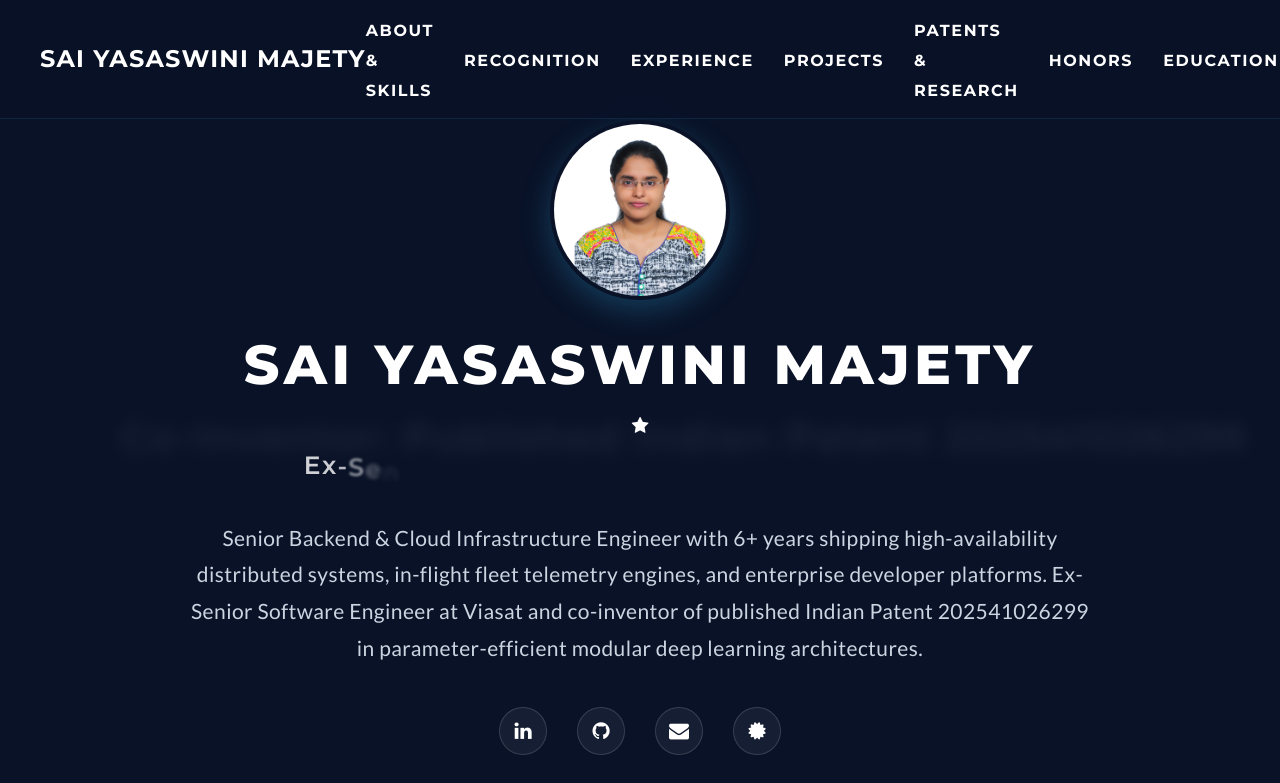
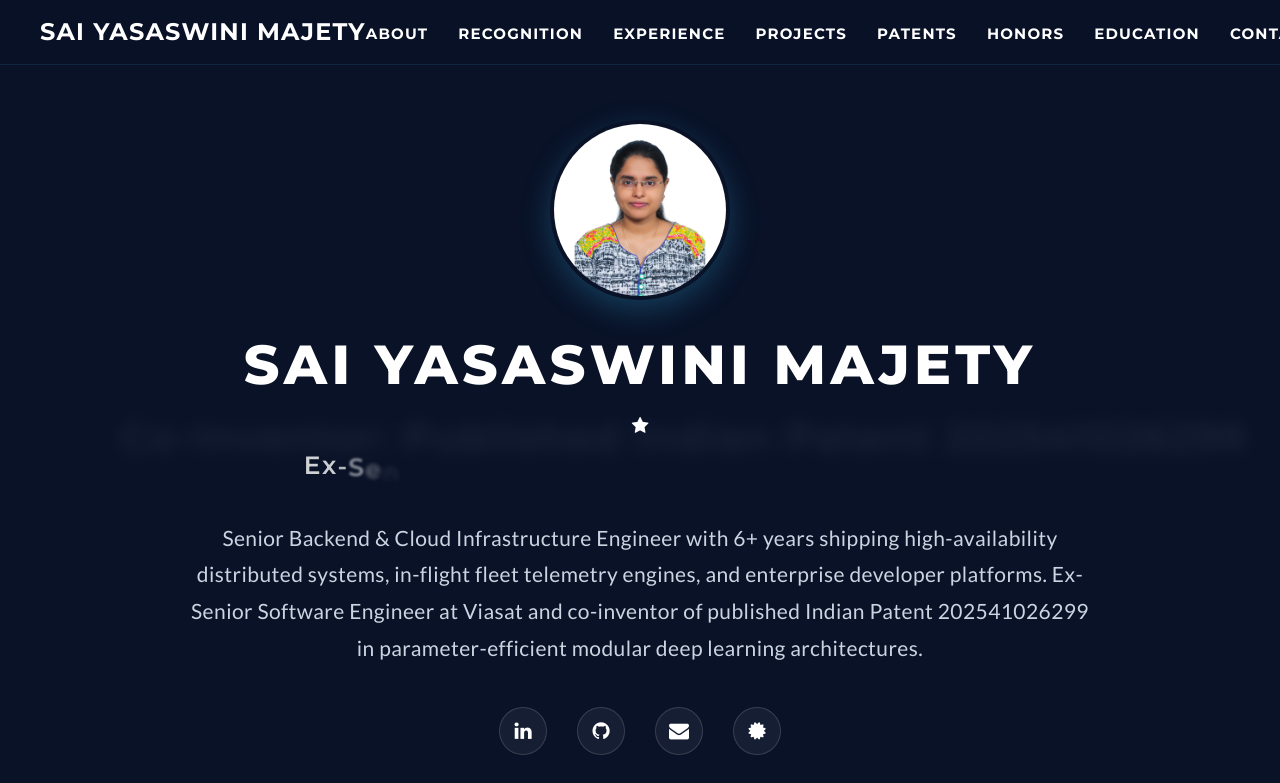
Before and after one commit to saiyasaswinimajety/saiyasaswinimajety-portfolio, a Next.js app: page / in a window 1280 px wide. Shown: the top 783 px of the page. Built offline with nearby package versions, Linux system fonts and the light colour scheme.

Commit message:
Refine navbar links and prevent line breaks

```diff
--- a/app/components/Navbar.tsx
+++ b/app/components/Navbar.tsx
@@ -2,11 +2,11 @@
 import { useEffect, useState } from "react";
 
 const navLinks = [
-  { id: "about", label: "About & Skills" },
+  { id: "about", label: "About" },
   { id: "recognition", label: "Recognition" },
   { id: "experience", label: "Experience" },
   { id: "portfolio", label: "Projects" },
-  { id: "publications", label: "Patents & Research" },
+  { id: "publications", label: "Patents" },
   { id: "certifications", label: "Honors" },
   { id: "education", label: "Education" },
   { id: "contact", label: "Contact" },
@@ -16,9 +16,10 @@ const linkStyle: React.CSSProperties = {
   color: "#ffffff",
   textDecoration: "none",
   textTransform: "uppercase",
-  letterSpacing: "0.1em",
-  fontSize: "0.8rem",
+  letterSpacing: "0.08em",
+  fontSize: "0.75rem",
   fontWeight: 700,
+  whiteSpace: "nowrap",
   transition: "color 0.2s ease",
 };
 
```
